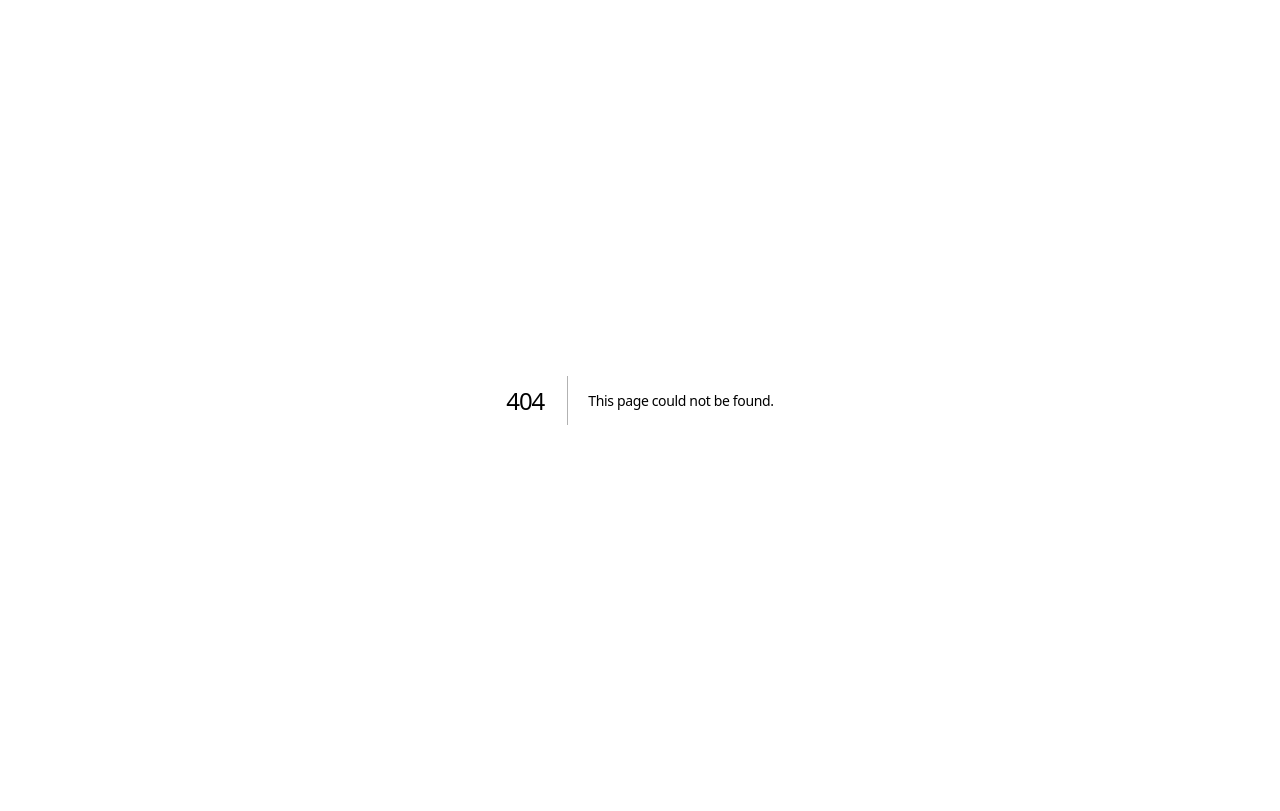
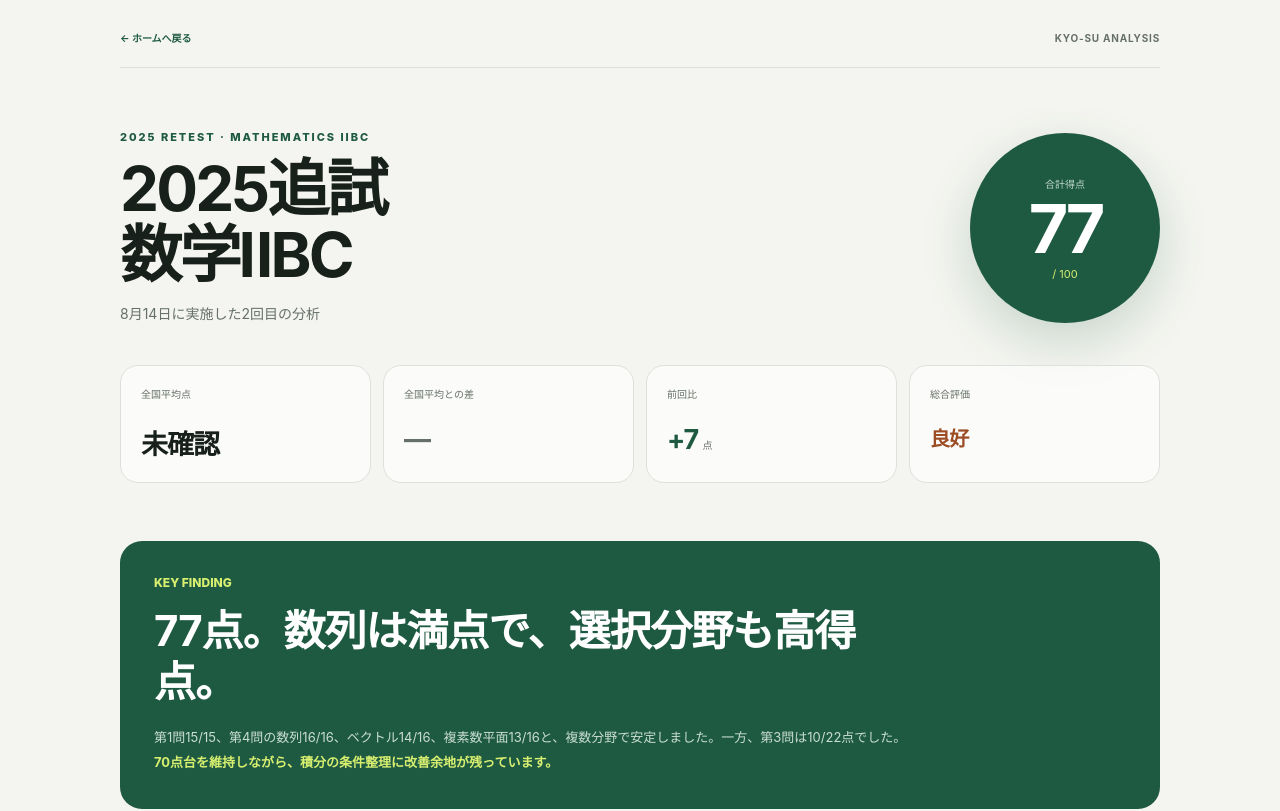
Before and after one commit to soutarounaka1016-max/KYO-SU, a Next.js app: page /exams/2025-retest-2bc in a window 1280 px wide. Before the commit this address had no page. Shown: the top 811 px of the page. Built offline with nearby package versions, Linux system fonts and the light colour scheme.

Commit message:
Add 2025 retest Math IIBC detail page

```diff
--- /dev/null
+++ b/app/exams/2025-retest-2bc/page.tsx
@@ -0,0 +1,6 @@
+import { ExamAnalysisDetail } from "@/components/exam-analysis-detail";
+import { examAnalyses } from "@/lib/exam-analysis";
+
+export default function Page() {
+  return <ExamAnalysisDetail analysis={examAnalyses["2025-retest-2bc"]} />;
+}
```
